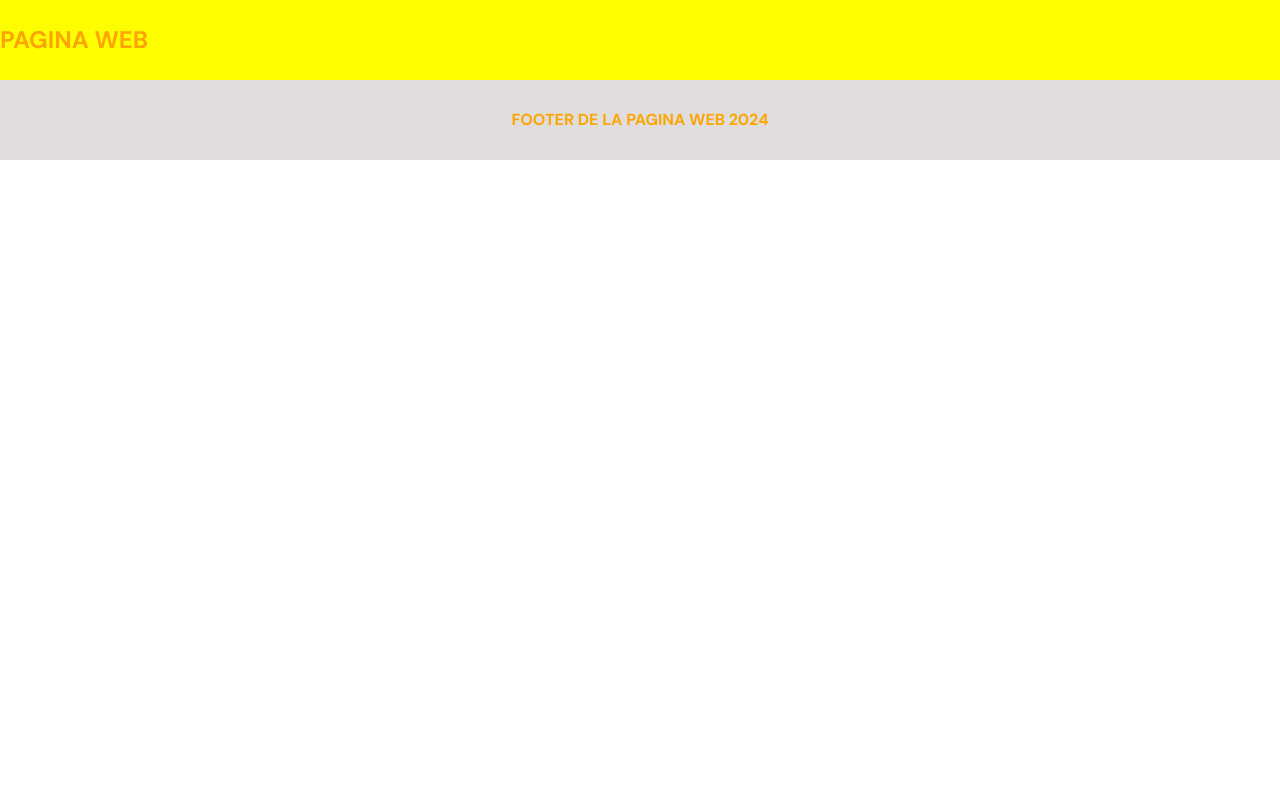
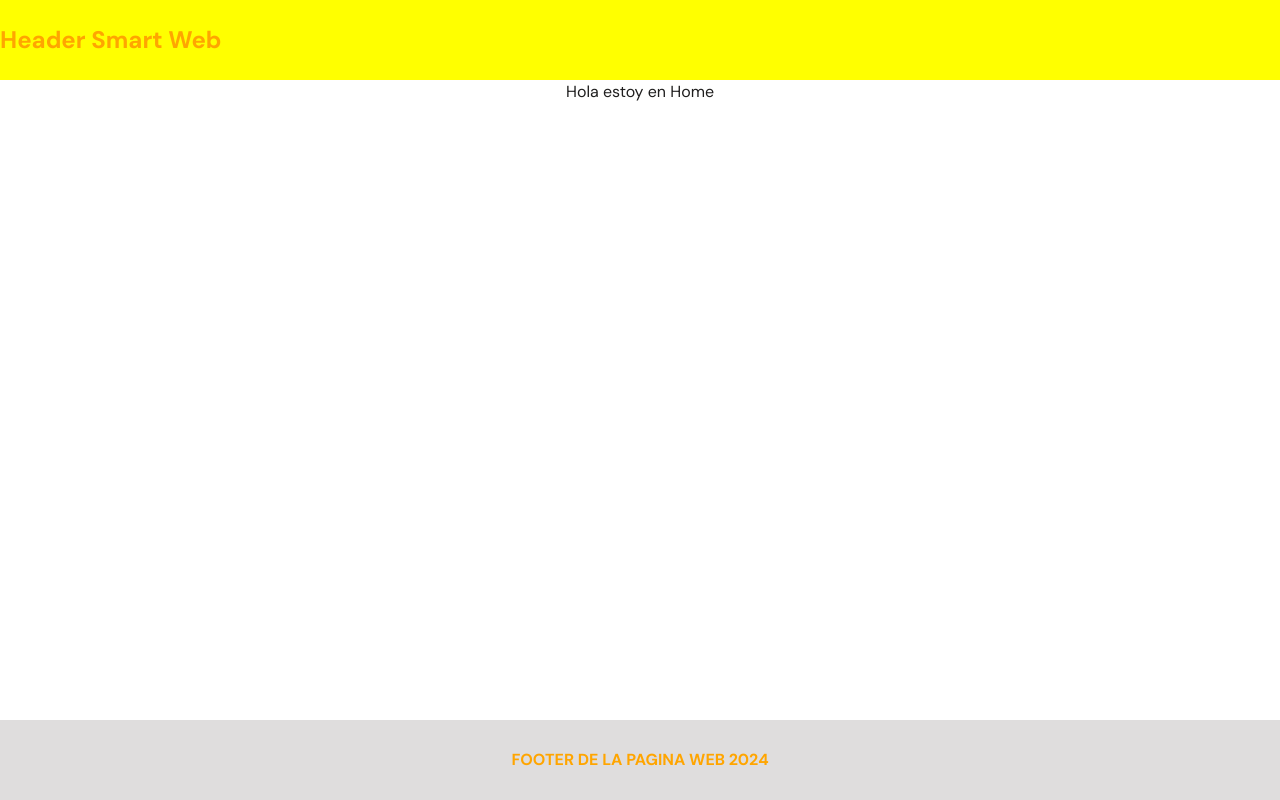
Before and after one commit to LMCT04/e-commerce-1, a React (Vite) app: page /home in a window 1280 px wide. Built offline with nearby package versions, Linux system fonts and the light colour scheme.

Commit message:
header dumb/smart

```diff
--- a/src/App.tsx
+++ b/src/App.tsx
@@ -1,15 +1,20 @@
 import "./App.css";
 import { Route, Routes, useLocation } from "react-router-dom";
-import Landing from "./views/Landing/Landing";
-import HeaderBar from "./components/Header/Header";
+import Header from "./components/Header/Header";
 import Footer from "./components/Footer/Footer";
+import { Landing, Home } from "./views";
 
 function App() {
+  const location = useLocation();
+
+  const showHeader = location.pathname === "/";
+
   return (
     <div className="App">
-      <HeaderBar />
+      <Header>{showHeader ? <Header.Dumb /> : <Header.Smart />}</Header>
       <Routes>
         <Route path="/" element={<Landing />} />
+        <Route path="/home" element={<Home />} />
       </Routes>
       <Footer />
     </div>
--- a/src/components/Header/Header.tsx
+++ b/src/components/Header/Header.tsx
@@ -1,11 +1,30 @@
 import styles from "./Header.module.css";
+import { ReactNode } from "react";
 
-const HeaderBar = () => {
+type HeaderTypes = {
+  children: ReactNode;
+};
+const Header = ({ children }: HeaderTypes) => {
+  return <div className={styles.header}>{children}</div>;
+};
+
+const HeaderDumb = () => {
   return (
-    <div className={styles.header}>
-      <h2>PAGINA WEB</h2>
+    <div>
+      <h2>Header Dumb Web</h2>
     </div>
   );
 };
 
-export default HeaderBar;
+const HeaderSmart = () => {
+  return (
+    <div>
+      <h2>Header Smart Web</h2>
+    </div>
+  );
+};
+
+Header.Dumb = HeaderDumb;
+Header.Smart = HeaderSmart;
+
+export default Header;
--- /dev/null
+++ b/src/views/Home/Home.tsx
@@ -0,0 +1,12 @@
+import Screen from "../../components/Screen/Screen";
+// import styles from "./Home.module.css";
+
+const Home = () => {
+  return (
+    <Screen>
+      <div>Hola estoy en Home</div>
+    </Screen>
+  );
+};
+
+export default Home;
--- a/src/views/Landing/Landing.module.css
+++ b/src/views/Landing/Landing.module.css
@@ -16,3 +16,9 @@
 .buttonOption {
   margin-left: 1rem;
 }
+
+@media only screen and (min-width: 768px) {
+  .container {
+    border: 1px solid red;
+  }
+}
--- a/src/views/Landing/Landing.tsx
+++ b/src/views/Landing/Landing.tsx
@@ -29,6 +29,7 @@ const Landing = () => {
           </button>
         </div>
       </div>
+      <a href="/home">DEV BUTTON</a>
     </Screen>
   );
 };
--- /dev/null
+++ b/src/views/index.ts
@@ -0,0 +1,7 @@
+import Landing from "./Landing/Landing";
+import Home from "./Home/Home";
+
+export {
+  Landing,
+  Home,
+}
```
Also changed, not shown: src/views/Home/Home.module.css (added).
